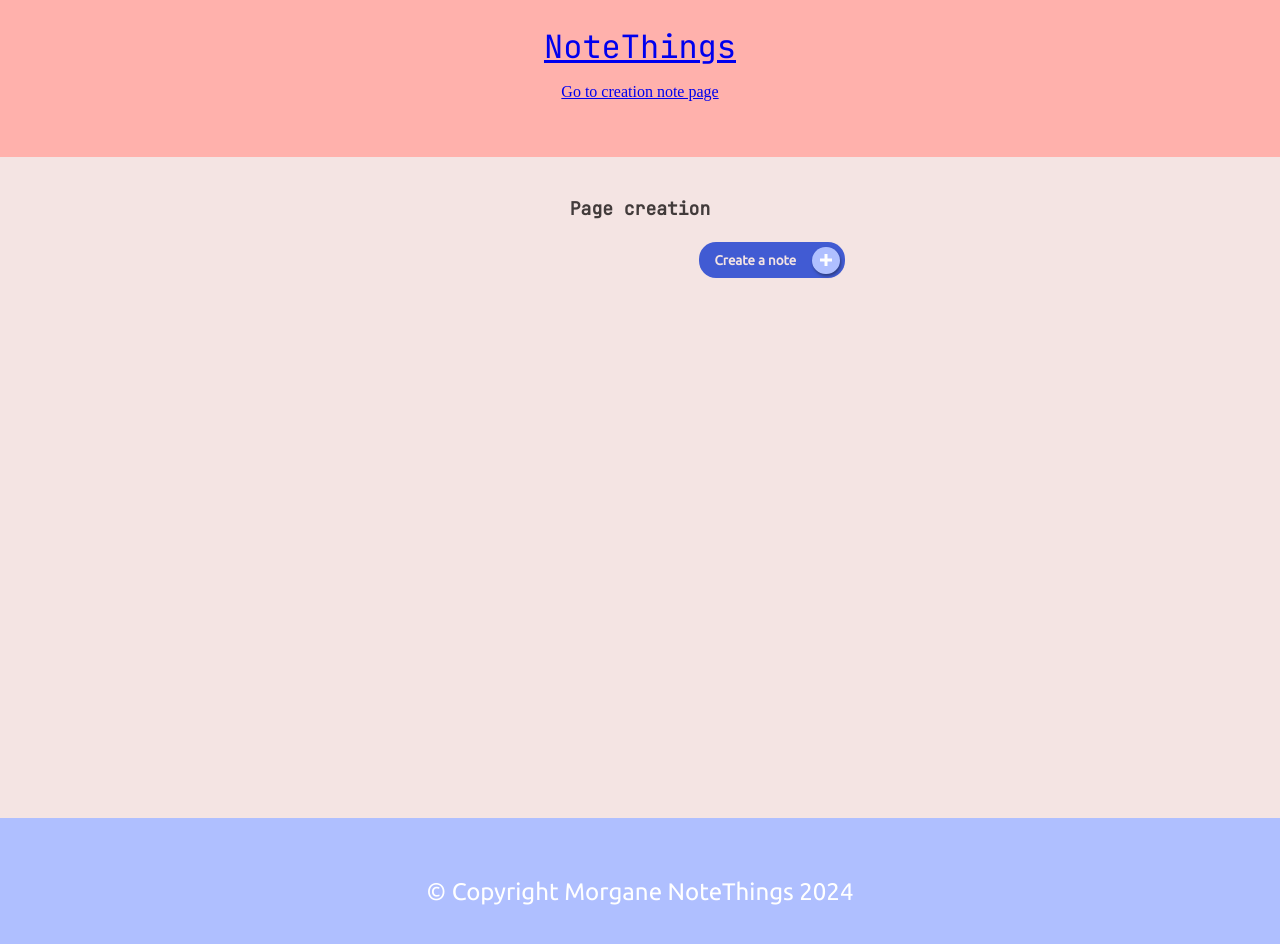
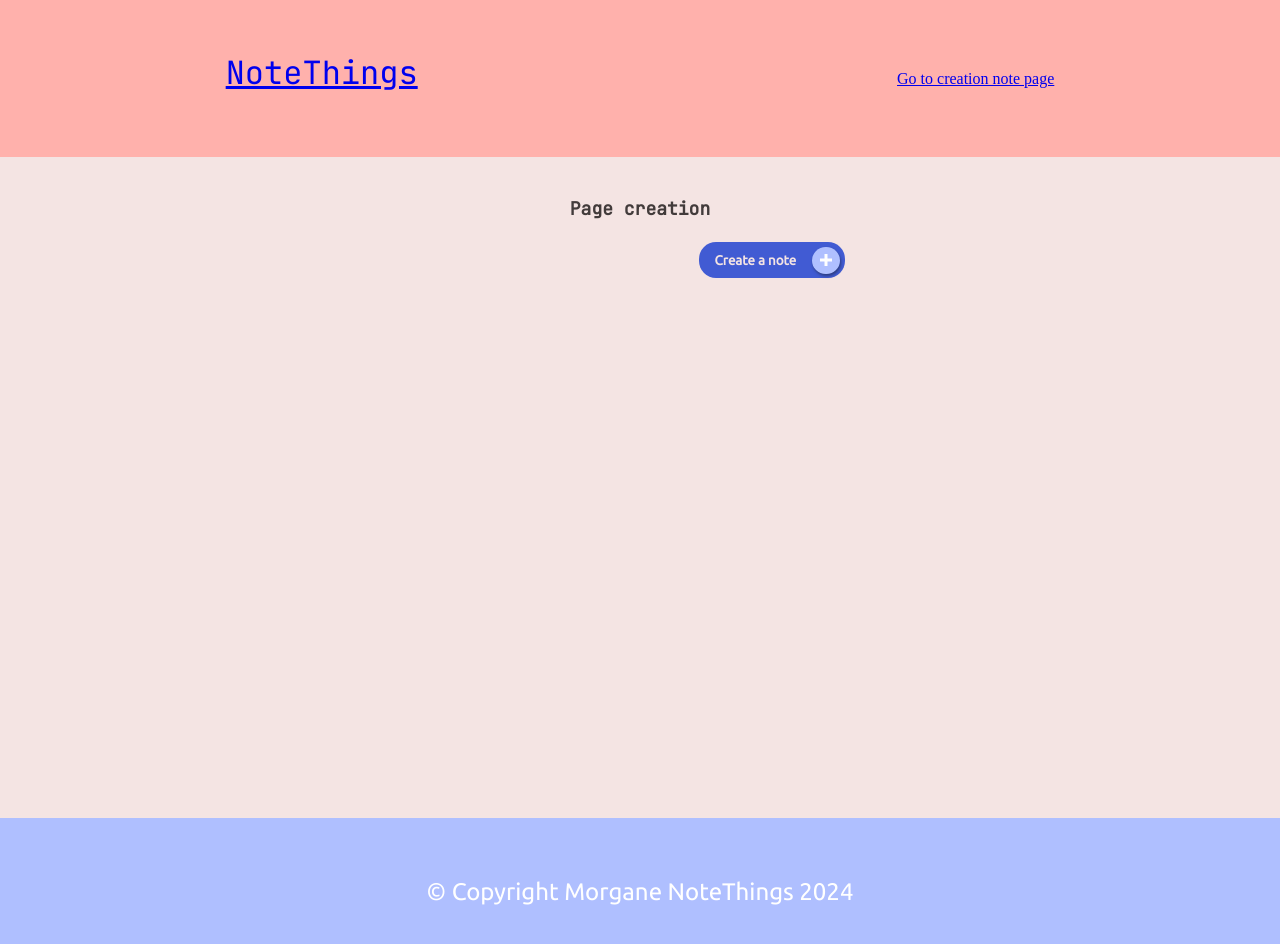
Before and after one commit to Mauh33/NoteThings-2, a React (Vite) app: page /creation-of-note in a window 1280 px wide. Shown: the top 944 px of the page. Built offline with nearby package versions, Linux system fonts and the light colour scheme.

Commit message:
maxLength to form and header style

```diff
--- a/src/components/Form/Formnote.jsx
+++ b/src/components/Form/Formnote.jsx
@@ -41,6 +41,7 @@ const FormNote = ({onAdd}) => {
           id="title"
           value={formData.title}
           placeholder="Enter title"
+          maxLength={30}
           onChange={(e) => setFormData({...formData, title: e.target.value})}
         />
       </label>
@@ -50,6 +51,7 @@ const FormNote = ({onAdd}) => {
           placeholder="Enter description"
           name="text"
           value={formData.noteText}
+          maxLength={120}
           onChange={(e) => setFormData({...formData, noteText: e.target.value})}
         />
       </label>
--- a/src/styles/components-style/_header.scss
+++ b/src/styles/components-style/_header.scss
@@ -59,3 +59,38 @@
   transform: rotate(0deg);
   transition: transform 0.3s ease;
 }
+
+@include from(sm) {
+
+  .header {
+    grid-column: 1/11;
+  }
+}
+
+@include from(md) {
+
+  h1 {
+    display: block;
+    width: 220px;
+    height: 65px;
+  }
+
+  .header {
+    flex-direction: row;
+    flex-wrap: no wrap;
+    justify-content: space-around;
+  }
+
+  .collapse-bloc {
+    align-items: center;
+    width: auto;
+    margin-right: unset;
+    margin-left: unset;
+  }
+}
+
+@include from(lg) {
+  .header {
+    grid-column: 1/11;
+  }
+}
```
